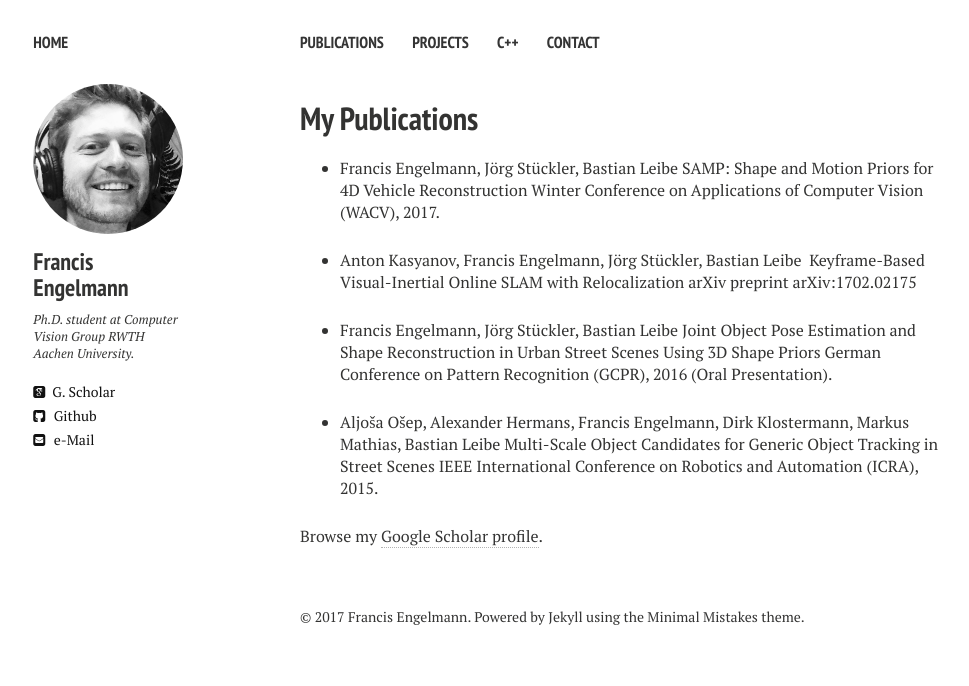
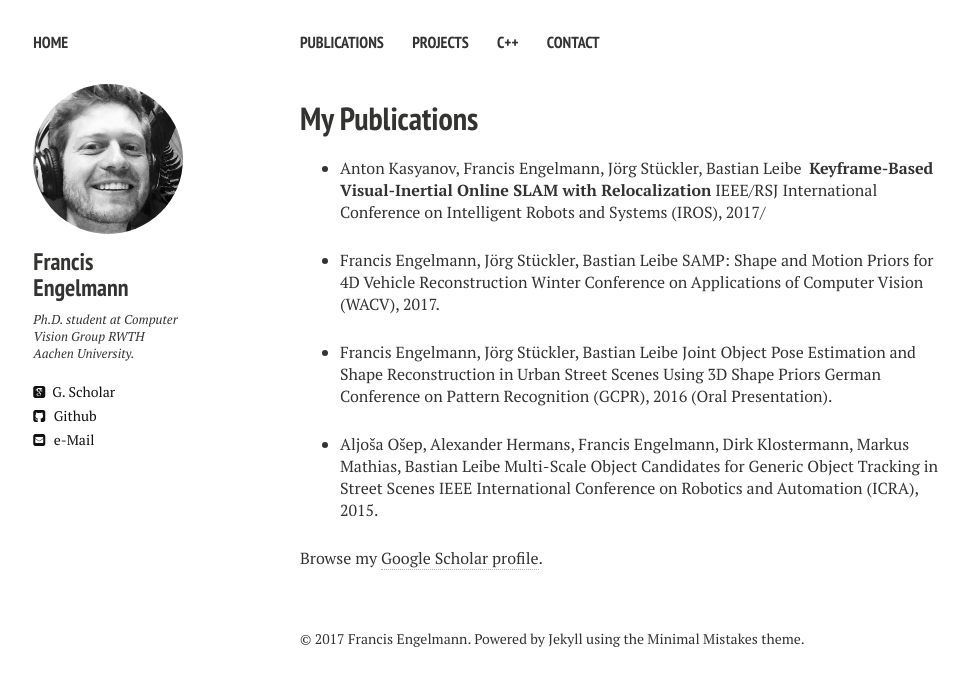
Before and after one commit to francisengelmann/francisengelmann.github.io, a Jekyll site: the page built from publications.md, in a window 1280 px wide. Shown: the top 686 px of the page, without its empty margins (20-989 px from the left). Built offline with Jekyll 4.4.1, drawn with Linux system fonts in a browser that asks for light colours; nearby versions of some CDN libraries.

Commit message:
Update publications.md

```diff
--- a/publications.md
+++ b/publications.md
@@ -6,13 +6,13 @@ tags: [publications]
 comments: false
 ---
 
+* Anton Kasyanov, Francis Engelmann, Jörg Stückler, Bastian Leibe
+  __Keyframe-Based Visual-Inertial Online SLAM with Relocalization__
+  IEEE/RSJ International Conference on Intelligent Robots and Systems (IROS), 2017/
+
 * Francis Engelmann, Jörg Stückler, Bastian Leibe
   SAMP: Shape and Motion Priors for 4D Vehicle Reconstruction
   Winter Conference on Applications of Computer Vision (WACV), 2017.
-
-* Anton Kasyanov, Francis Engelmann, Jörg Stückler, Bastian Leibe
-  Keyframe-Based Visual-Inertial Online SLAM with Relocalization
-  arXiv preprint arXiv:1702.02175
 
 * Francis Engelmann, Jörg Stückler, Bastian Leibe
   Joint Object Pose Estimation and Shape Reconstruction in Urban Street Scenes Using 3D Shape Priors
```
